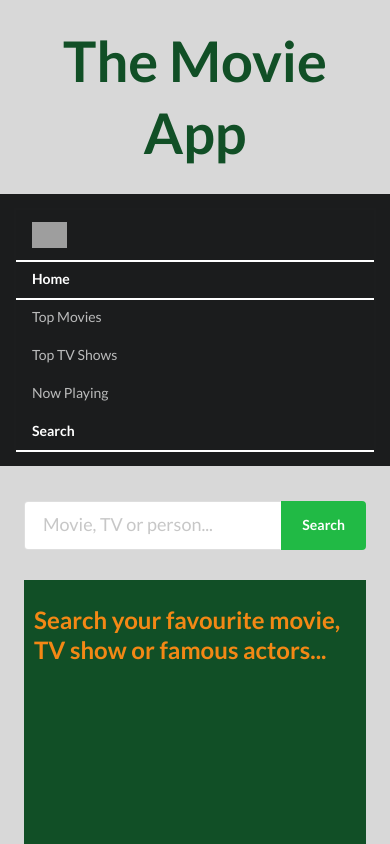
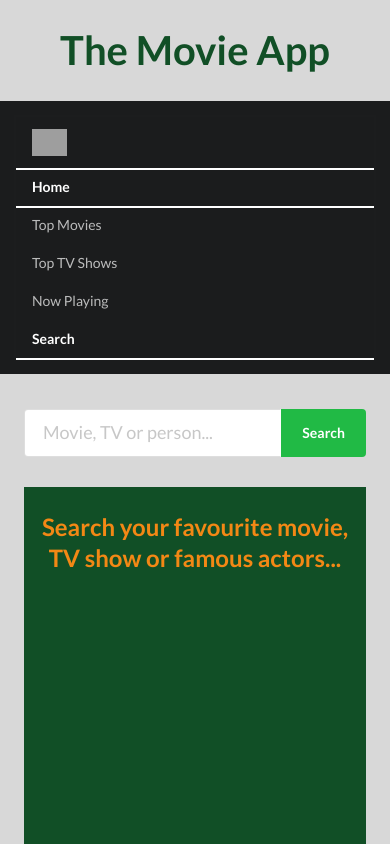
Before and after one commit to mateuszlubianka1993/the-movie-app, a React (Create React App) app: page /search in a window 390 px wide. Shown: the top 844 px of the page. Built offline with nearby package versions, Linux system fonts and the light colour scheme; grey boxes are pictures that could not be loaded.

Commit message:
add some RWD

```diff
--- a/src/styles/Header.css
+++ b/src/styles/Header.css
@@ -1,11 +1,15 @@
 .header-container {
     padding: 25px;
     background-color: #D8D8D8;
-    /* background-color: #114F26; */
 }
 .header-txt {
     font-size: 56px;
     text-align: center;
     color: #114F26;
-    /* color: #D8d8d8; */
 }
+/* RWD */
+@media (max-width: 480px) {
+    .header-txt {
+        font-size: 40px;
+    }
+}
--- a/src/styles/Search.css
+++ b/src/styles/Search.css
@@ -1,5 +1,6 @@
 .search-header {
     color: #F38815;
+    text-align: center;
 }
 .search-form {
     margin-bottom: 30px;
```
